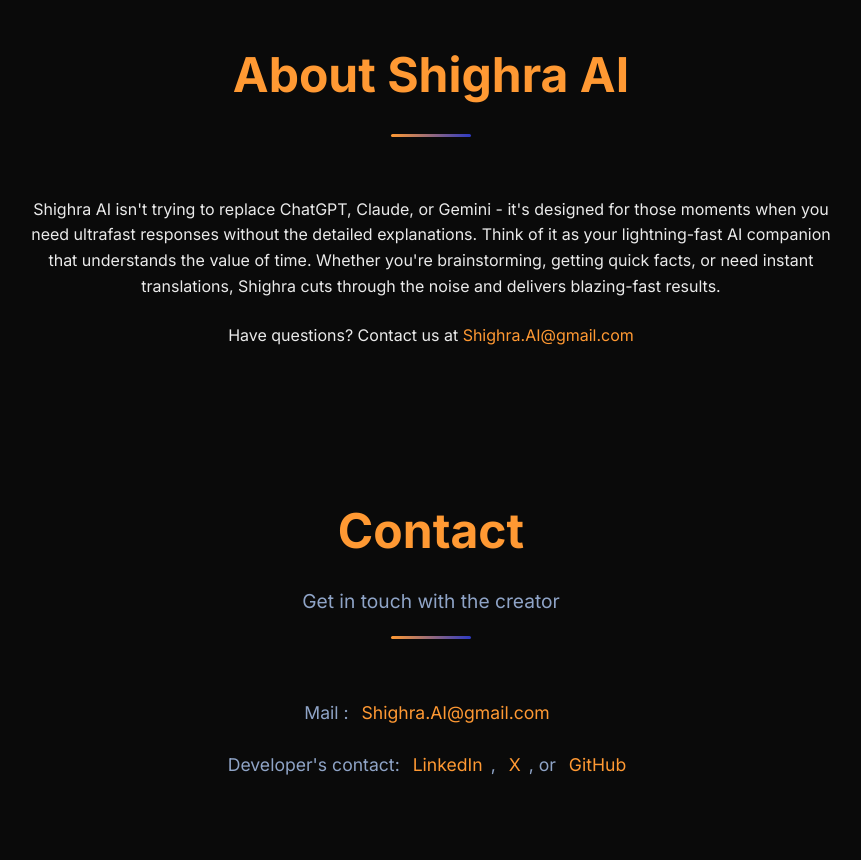
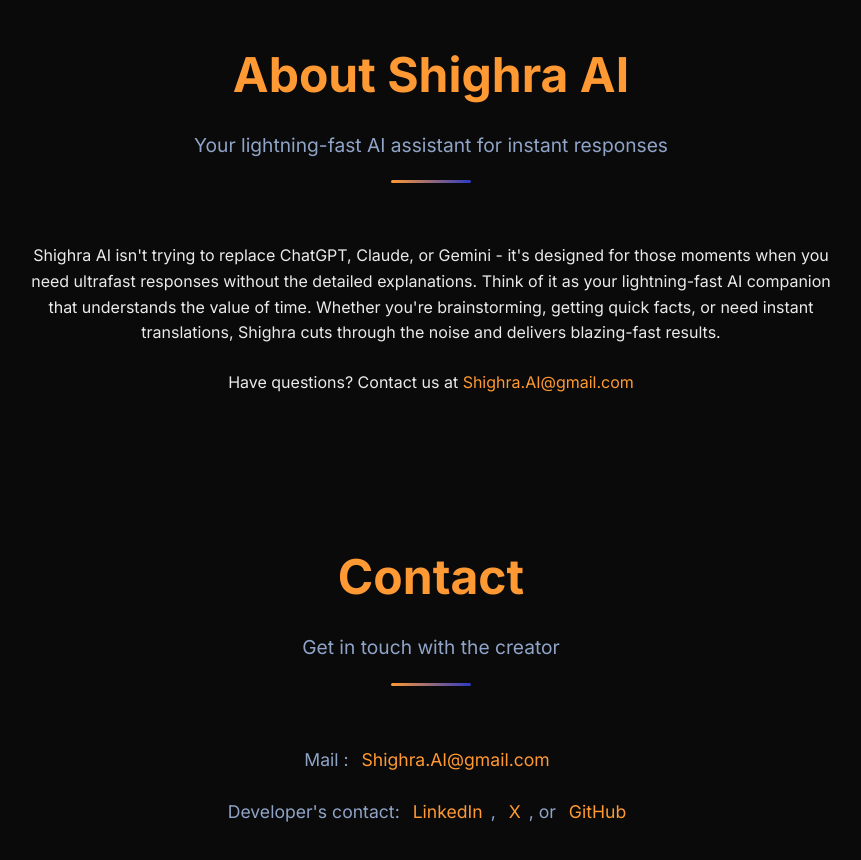
Before and after one commit to KishorJena/Shighra-AI, a plain HTML site: page index.html in a window 1280 px wide. Shown: the part 1820-2680 px from the top of the page, without its empty margins (209-1070 px from the left). Drawn offline with Linux system fonts and the light colour scheme.

Commit message:
update about sub heading

```diff
--- a/index.html
+++ b/index.html
@@ -149,7 +149,7 @@
         <section id="about" class="content-section">
             <div class="section-header">
                 <h2>About Shighra AI</h2>
-                <!-- <p class="section-subtitle">Your intelligent browsing companion</p> -->
+                <p class="section-subtitle">Your lightning-fast AI assistant for instant responses</p>
             </div>
             <div class="about-content">
                 <p>
```
